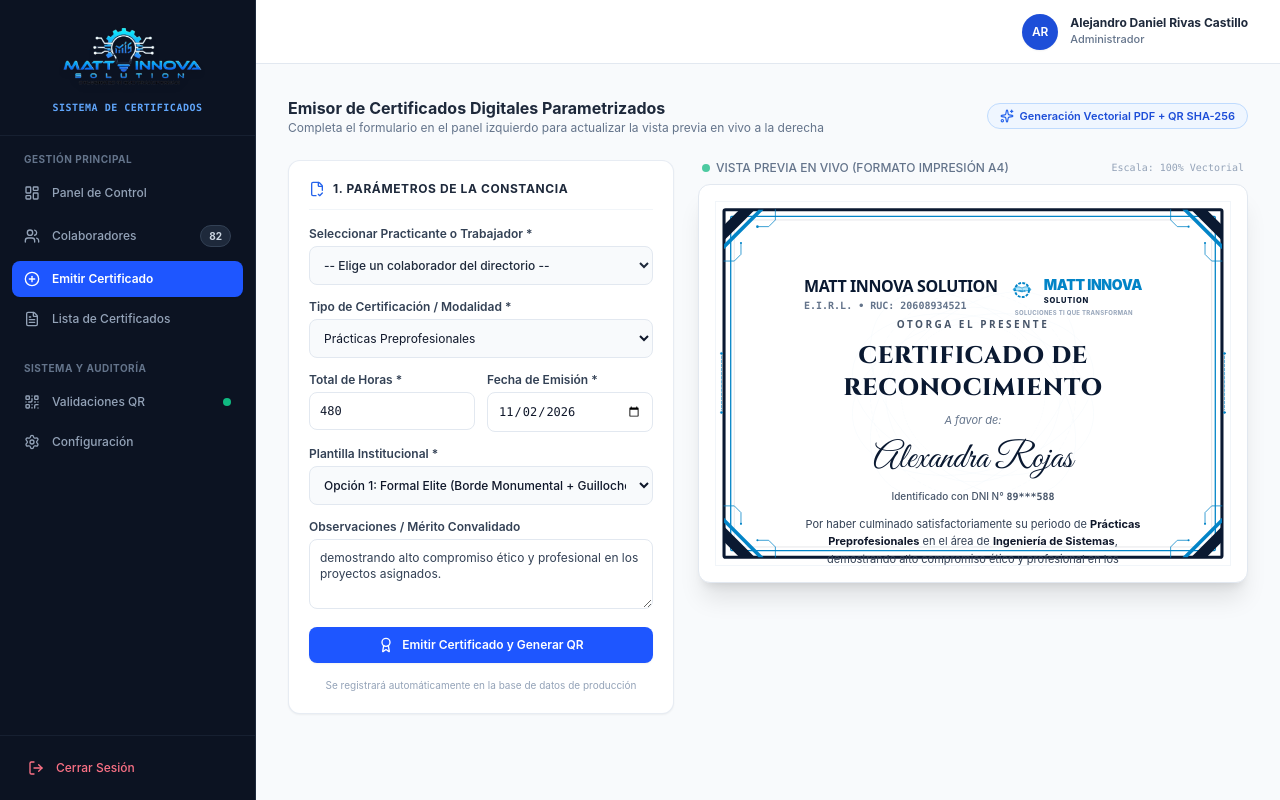
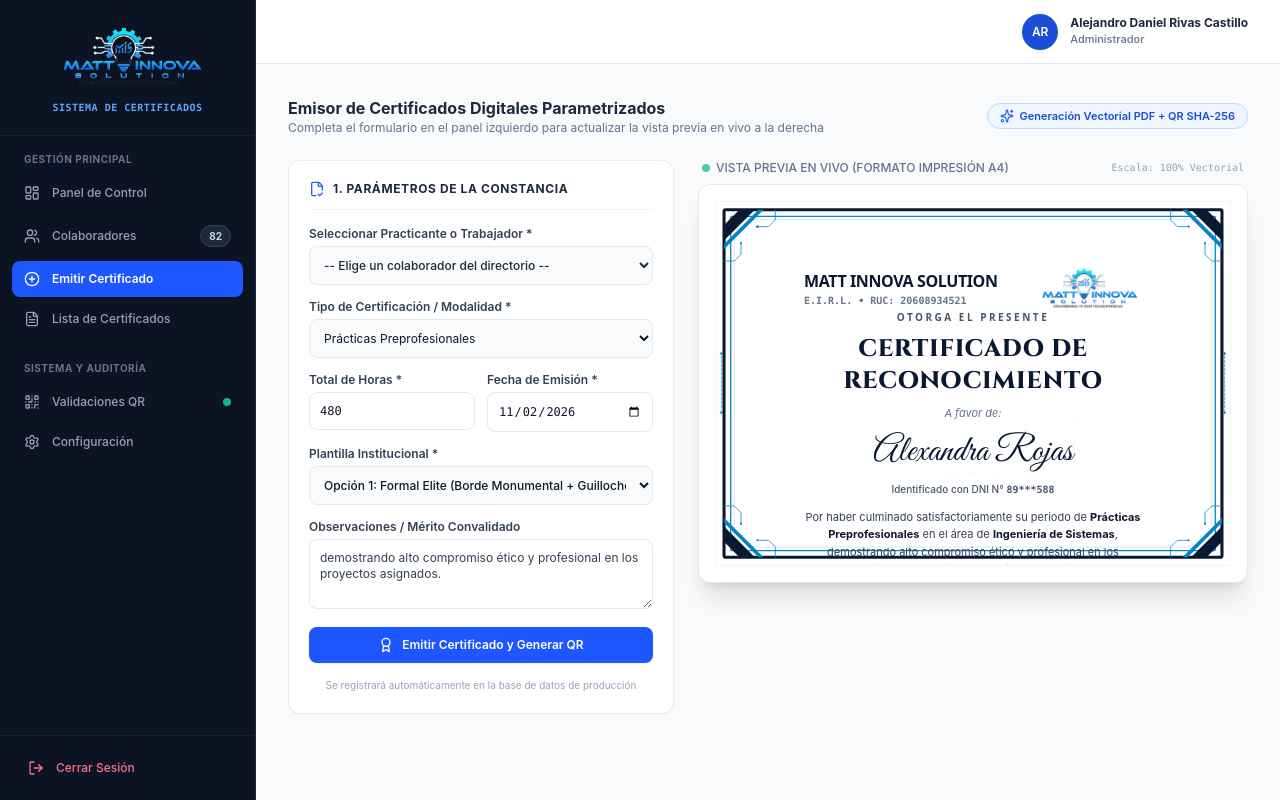
Before and after one commit to Maryori1405/sistema-certificados-matt-innova, a React (Vite) app in the folder frontend/: page /admin/emitir in a window 1280 px wide. Built offline with nearby package versions, Linux system fonts and the light colour scheme; no server answers.

Commit message:
código actualizado

```diff
--- a/frontend/src/pages/IssueCertificate.jsx
+++ b/frontend/src/pages/IssueCertificate.jsx
@@ -379,7 +379,7 @@ export default function IssueCertificate() {
               )}
 
               {/* 1. Cabecera Institucional */}
-              <div className="relative z-10 flex justify-between items-start pt-6 sm:pt-8 px-2">
+              <div className="relative z-10 flex justify-between items-center pt-5 sm:pt-6 px-2">
                 <div className="text-left">
                   <h1 className="text-sm sm:text-base font-black text-[#0A1931] tracking-tight font-sans">
                     MATT INNOVA SOLUTION
@@ -389,26 +389,13 @@ export default function IssueCertificate() {
                   </p>
                 </div>
 
-                {/* Logotipo Oficial */}
-                <div className="flex flex-col items-center">
-                  <div className="flex items-center space-x-1.5">
-                    <svg className="w-7 h-7 sm:w-8 sm:h-8" viewBox="0 0 100 100" fill="none">
-                      <circle cx="50" cy="50" r="22" stroke="#0284C7" strokeWidth="6" strokeDasharray="9 4" />
-                      <path d="M22 50 C26 38, 40 38, 50 44 C60 38, 74 38, 78 50 C70 54, 60 50, 50 56 C40 50, 30 54, 22 50 Z" fill="#38BDF8" fillOpacity="0.4" stroke="#0284C7" strokeWidth="2" />
-                      <text x="50" y="55" textAnchor="middle" fill="#0284C7" fontSize="13" fontWeight="900" fontFamily="sans-serif">mis</text>
-                    </svg>
-                    <div className="text-left">
-                      <div className="text-xs sm:text-sm font-black text-[#0284C7] leading-none tracking-tight">
-                        MATT INNOVA
-                      </div>
-                      <div className="text-[7.5px] font-extrabold text-[#0A1931] tracking-widest leading-none mt-0.5">
-                        SOLUTION
-                      </div>
-                    </div>
-                  </div>
-                  <span className="text-[6px] font-bold text-slate-400 tracking-wider mt-0.5">
-                    SOLUCIONES TI QUE TRANSFORMAN
-                  </span>
+                {/* Logotipo Oficial en Imagen Real */}
+                <div className="flex items-center justify-end">
+                  <img
+                    src="/logo.png"
+                    alt="Logo Matt Innova Solution"
+                    className="h-9 sm:h-11 w-auto max-w-[150px] object-contain filter drop-shadow-sm"
+                  />
                 </div>
               </div>
 
```
